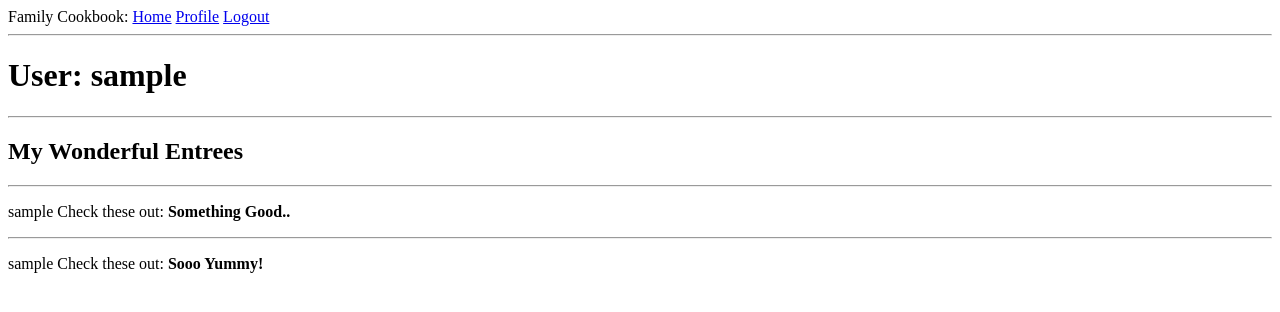
After one commit to acudoc/Family-Cookbook, a Flask app: a page that uses app/templates/base.html in a window 1280 px wide. The commit adds this page. Shown: the top 312 px of the page. Run offline with Flask 2, Linux system fonts and the light colour scheme; the visitor is signed in with stand-in values (Sample User, id 1); data comes from the database, SQL or seed files in the repository.

Commit message:
user profile page

```diff
--- a/app/routes.py
+++ b/app/routes.py
@@ -56,3 +56,14 @@ def register():
         flash('Your in, welcome to the Family!')
         return redirect(url_for('login'))
     return render_template('register.html', title='Register', form=form)
+
+@app.route('/user/<username>')
+@login_required
+def user(username):
+    user = User.query.filter_by(username=username).first_or_404()
+    recipes = [
+        {'author': user, 'body': 'Something Good..'},
+        {'author': user, 'body': 'Sooo Yummy!'}
+
+    ]
+    return render_template('user.html', user=user, recipes=recipes)
--- a/app/templates/base.html
+++ b/app/templates/base.html
@@ -14,6 +14,7 @@
             {% if current_user.is_anonymous %}
             <a href="{{ url_for('login') }}">Login</a>
             {% else %}
+            <a href="{{ url_for('user', username=current_user.username) }}">Profile</a>
             <a href="{{ url_for('logout') }}">Logout</a>
             {% endif %}
         </div>
--- /dev/null
+++ b/app/templates/user.html
@@ -0,0 +1,13 @@
+{% extends "base.html" %}
+
+{% block content %}
+    <h1>User: {{ user.username }}</h1>
+    <hr>
+    <h2>My Wonderful Entrees</h2>
+    {% for recipe in recipes %}
+    <hr>
+    <p>
+        {{ recipe.author.username }} Check these out: <b>{{ recipe.body }}</b>
+    </p>
+    {% endfor %}
+{% endblock %}
```
